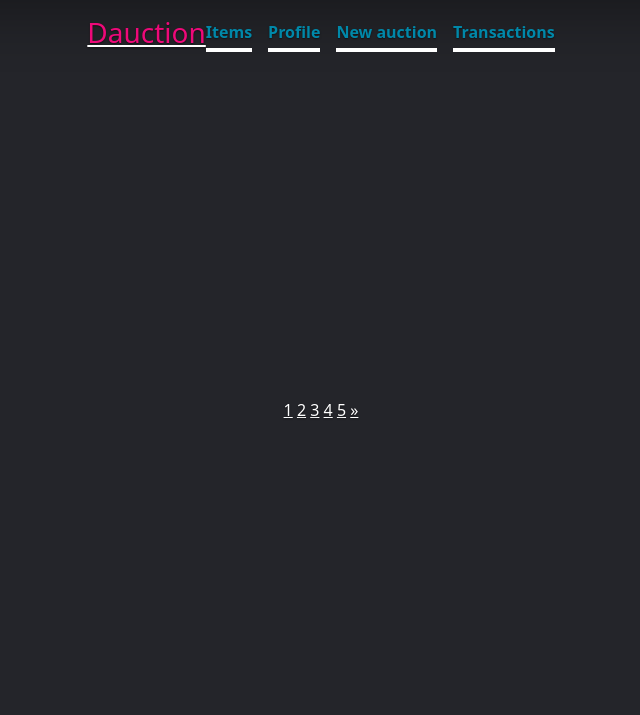
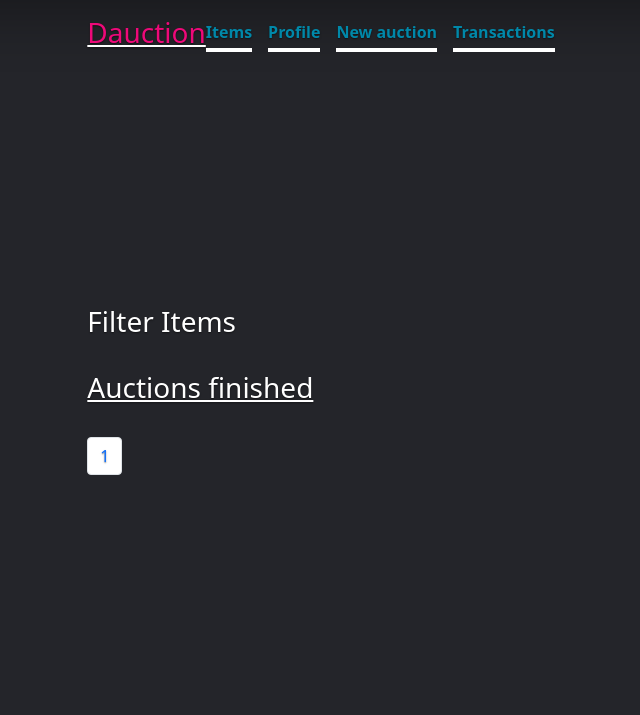
Before and after one commit to Ciriosss/Dauction, a Django app: page /home/auctionsFinished in a window 1280 px wide. Shown: the top 715 px of the page, without its empty margins (319-959 px from the left). Run offline with Django 3.2, Linux system fonts and the light colour scheme; data that the repository does not hold is empty; some libraries are stand-ins or nearby versions.

Commit message:
pagination

```diff
--- a/dauction/auction/templates/auction/auctionsFinished.html
+++ /dev/null
@@ -1,39 +0,0 @@
-{% extends "auction/base.html" %}
-{% block content %}
-
-    <center>
-    {% for auction in auctionsFinished %}
-        <br>
-        <br>
-        <div class="w3-main">
-            <div class="courses-container">
-                <div class="course">
-                    <div class="course-preview">
-                        <h6>{{ auction.item.published}}</h6>
-                        <h2> {{ auction.item.name}} </h2>
-                    </div>
-                    <div class="course-info">
-                        <h6>{{ auction.item.seller }}</h6>
-                        <h4>{{ auction.item.description|truncatewords:7}}</h4>
-                        <br>
-                        <a href="{% url 'fiterByCategory' category=auction.item.category %}"><font color = #24252A>{{ auction.item.category}} </font> <i class="fas fa-chevron-right"></i></a>
-                        <a href="{% url 'auction' pk=auction.item.pk %}" class="card-link"><button class="btnn">See more</button></a>
-                    </div>
-                </div>
-            </div>
-        </div>
-    {% endfor %}
-<br>
-  <!-- Pagination -->
-  <div class="w3-center w3-padding-32">
-    <div class="w3-bar">
-      <a class="w3-button w3-black" href="#">1</a>
-      <a class="w3-button w3-hover-black" href="#">2</a>
-      <a class="w3-button w3-hover-black" href="#">3</a>
-      <a class="w3-button w3-hover-black" href="#">4</a>
-      <a class="w3-button w3-hover-black" href="#">5</a>
-      <a class="w3-button w3-hover-black" href="#">»</a>
-    </div>
-  </div>
-</center>
-{% endblock %}
--- a/dauction/auction/templates/auction/items.html
+++ b/dauction/auction/templates/auction/items.html
@@ -36,15 +36,26 @@
     {% endfor %}
 <br>
   <!-- Pagination -->
-  <div class="w3-center w3-padding-32">
-    <div class="w3-bar">
-      <a class="w3-button w3-black" href="#">1</a>
-      <a class="w3-button w3-hover-black" href="#">2</a>
-      <a class="w3-button w3-hover-black" href="#">3</a>
-      <a class="w3-button w3-hover-black" href="#">4</a>
-      <a class="w3-button w3-hover-black" href="#">5</a>
-      <a class="w3-button w3-hover-black" href="#">»</a>
-    </div>
-  </div>
+<nav aria-label="Page navigation example">
+  <ul class="pagination">
+      {% if items.has_previous %}
+    <li class="page-item">
+      <a class="page-link" href="?page={{items.previous_page_number}}" aria-label="Previous">
+        <span aria-hidden="true">&laquo;</span>
+        <span class="sr-only">Previous</span>
+      </a>
+    </li>
+      {%endif%}
+    <li class="page-item"><a class="page-link" href="#">{{items.number}}</a></li>
+      {% if items.has_next %}
+    <li class="page-item">
+      <a class="page-link" href="?page={{items.next_page_number}}" aria-label="Next">
+        <span aria-hidden="true">&raquo;</span>
+        <span class="sr-only">Next</span>
+      </a>
+    </li>
+       {%endif%}
+  </ul>
+</nav>
 </center>
 {% endblock %}
--- a/dauction/auction/utils.py
+++ b/dauction/auction/utils.py
@@ -1,23 +1,12 @@
-from web3 import Web3
+from django.core.paginator import Paginator, EmptyPage, PageNotAnInteger
 
-
-
-ganache_url = "HTTP://127.0.0.1:7545"
-web3 = Web3(Web3.HTTPProvider(ganache_url))
-
-addressFrom ="0x89de550dc8371ED5ef99AE687BB98d37C342D89C"
-addressTo = "0x6D5C772413f1E00C01F5803d970C72397a7A130b"
-privateKey = "fad5e2a0697029ac188ee440a9f5ff71b579e1356515c39ed4ea906da3f179a2"
-amount = 979
-
-nonce = web3.eth.getTransactionCount(addressFrom)
-tx = {
-        'nonce': nonce,
-        'to': addressTo,
-        'value': web3.toWei(amount, 'ether'),
-        'gas': 2000000,
-        'gasPrice': web3.toWei('50', 'gwei')
-}
-signed_tx = web3.eth.account.signTransaction(tx, privateKey)
-tx_hash = web3.eth.sendRawTransaction(signed_tx.rawTransaction)
-print (web3.toHex(tx_hash))
+def pagination(request, list, num):
+    paginator = Paginator(list, num)
+    page = request.GET.get('page')
+    try:
+        list = paginator.page(page)
+    except PageNotAnInteger:
+        list = paginator.page(1)
+    except EmptyPage:
+        list = paginator.page(1)
+    return list
--- a/dauction/auction/views.py
+++ b/dauction/auction/views.py
@@ -7,10 +7,12 @@ import json
 from django.contrib.auth.decorators import login_required
 from account.models import Account, Transaction
 from .blockchain import transferETH, signedAuction
+from .utils import pagination
 import hashlib
 import redis
 
 client = redis.StrictRedis(host='127.0.0.1', port=6379, password='', db=0)
+
 
 def home(request):
     return render(request, "auction/home.html", {})
@@ -22,11 +24,13 @@ def items(request):
     for auction in auctions:
         if not auction.is_expired() :
             items.append(Item.objects.get(id = auction.item.id))
-    return render(request, "auction/items.html", {'items' : items, 'categories':categories})
+    items = pagination(request, list=items, num = 3)
+    return render(request, "auction/items.html", {'items':items, 'categories':categories})
 
 def fiterByCategory(request, category):
     categories = ['Tecnology', 'Clothes', 'Real estate', 'Antiques', 'Sport', 'Other']
     items = Item.objects.filter(category = category)
+    items = pagination(request, list=items, num = 3)
     return render(request, "auction/items.html", {'items': items, 'categories': categories})
 
 @login_required(login_url='login')
@@ -104,12 +108,13 @@ def transactionDetail(request,tx):
 
 
 def auctionsFinished(request):
-    auctionsFinished = []
+    items = []
     auctions = Auction.objects.all()
     for auction in auctions:
         if auction.is_expired() :
-            auctionsFinished.append(auction)
-    return render(request, 'auction/auctionsFinished.html', {'auctionsFinished':auctionsFinished})
+            items.append(auction.item)
+    items = pagination(request, list=items, num=3)
+    return render(request, 'auction/items.html', {'items':items})
 
 @background(schedule=60)
 def checkExpiration():
```
